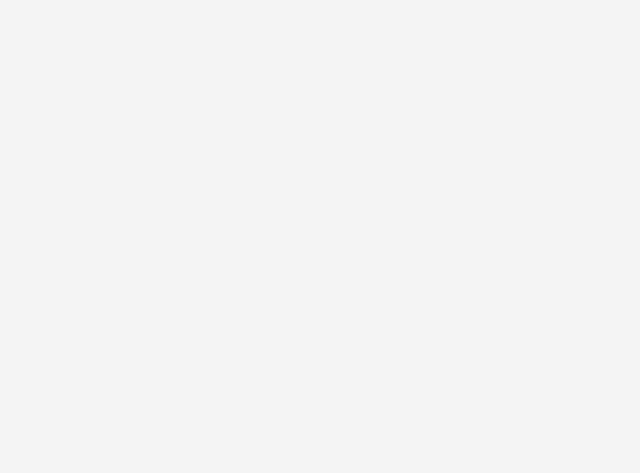
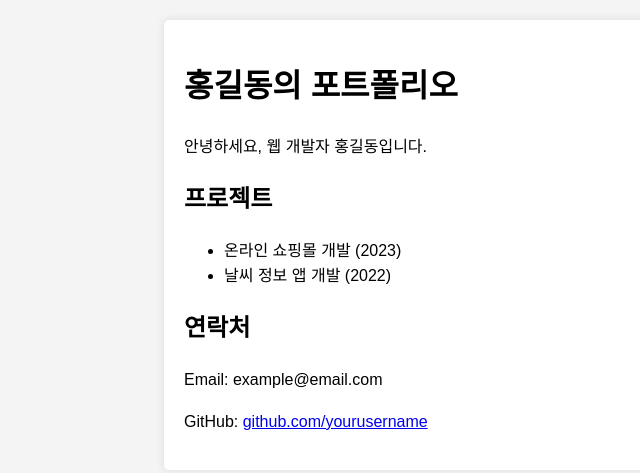
Before and after one commit to TechInsightLab/TechInsightLab.github.io, a plain HTML site: page index.html in a window 1280 px wide. Shown: the whole page, without its empty margins (56-696 px from the left). Drawn offline with Linux system fonts and the light colour scheme.

Commit message:
Update index.html

```diff
--- a/index.html
+++ b/index.html
@@ -22,6 +22,17 @@
         }
     </style>
 </head>
-
+<div class="container">
+    <h1>홍길동의 포트폴리오</h1>
+    <p>안녕하세요, 웹 개발자 홍길동입니다.</p>
+    <h2>프로젝트</h2>
+    <ul>
+        <li>온라인 쇼핑몰 개발 (2023)</li>
+        <li>날씨 정보 앱 개발 (2022)</li>
+    </ul>
+    <h2>연락처</h2>
+    <p>Email: example@email.com</p>
+    <p>GitHub: <a href="https://github.com/yourusername">github.com/yourusername</a></p>
+</div>
 </body>
 </html>
```
